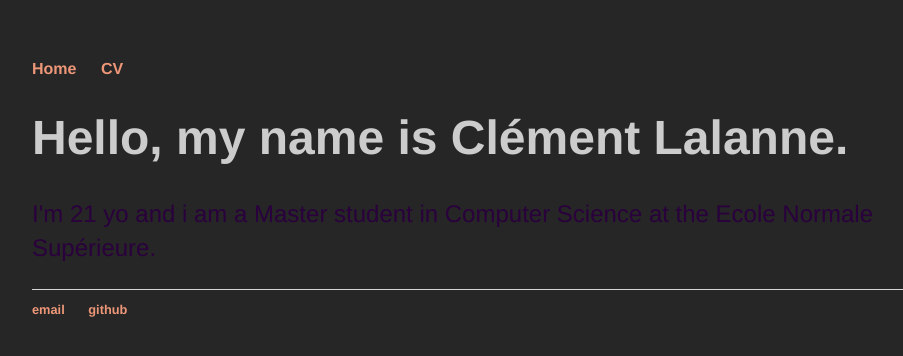
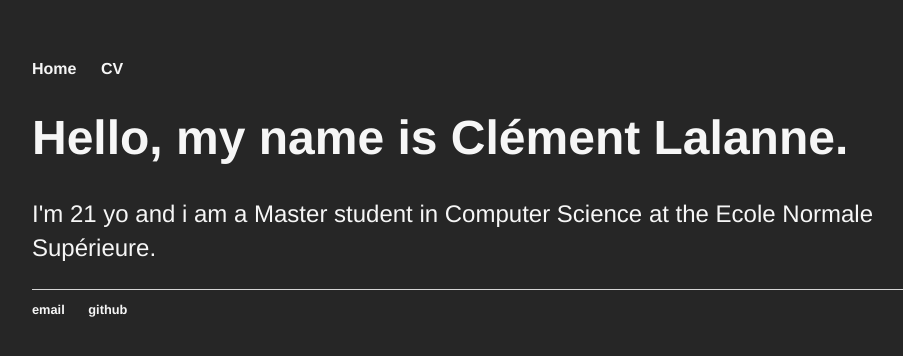
Before and after one commit to clemlal/clemlal.github.io, a Jekyll site: the page built from index.html, in a window 1280 px wide. Shown: the top 356 px of the page, without its empty margins (160-1063 px from the left). Built offline with Jekyll 4.4.1, drawn with Linux system fonts in a browser that asks for light colours.

Commit message:
first commit

```diff
--- a/css/main.css
+++ b/css/main.css
@@ -2,7 +2,7 @@ body {
     margin: 60px auto;
     width: 70%;
     background: #262626;
-    color: #cccccc;
+    color: #f6f6f6;
     font-family:'Helvetica', 'Arial', 'Sans-Serif';
 }
 nav ul, footer ul {
@@ -17,7 +17,7 @@ nav ul li, footer ul li {
 }
 a {
     text-decoration: none;
-    color: #ED9778;
+    color: #f6f6f6;
 }
 a:hover {
     text-decoration: underline;
@@ -34,7 +34,7 @@ p {
     font-family:'Helvetica', 'Arial', 'Sans-Serif';
     font-size: 1.5em;
     line-height: 1.4em;
-    color: #2a003d;
+    color: #f6f6f6;
 }
 footer {
     border-top: 1px solid #d5d5d5;
```
